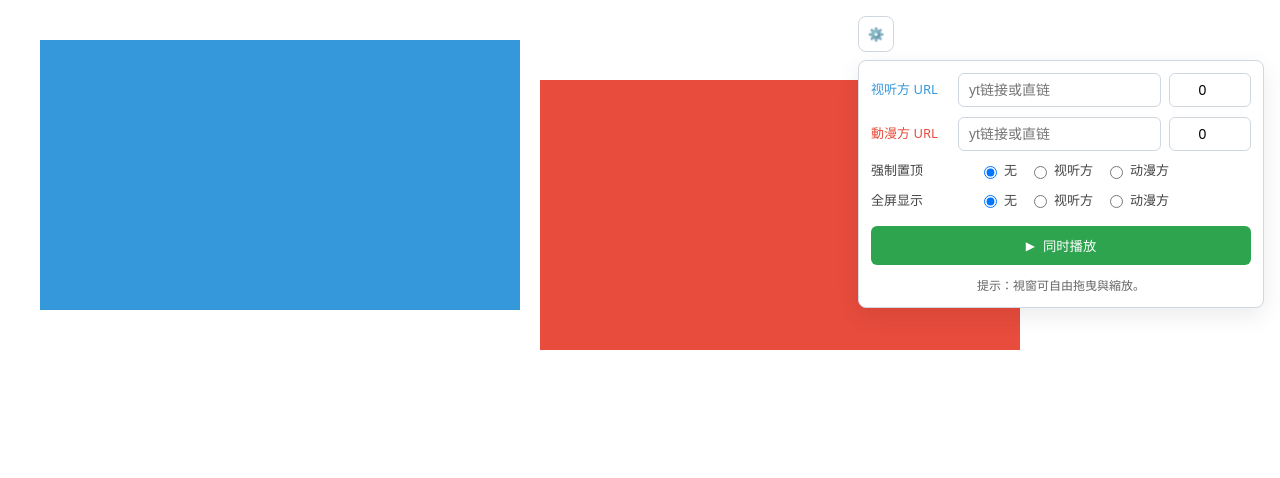
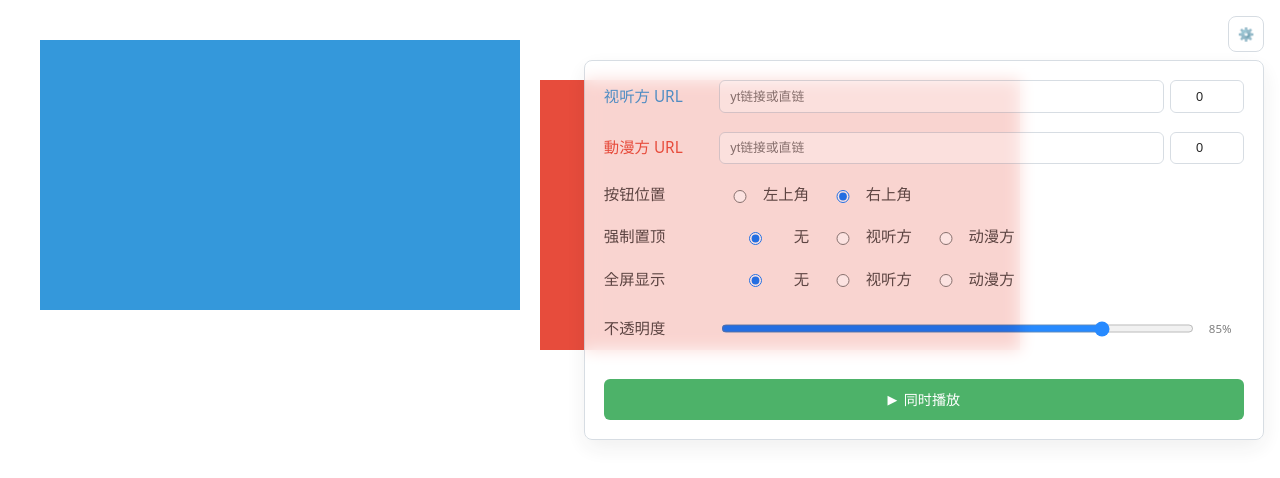
Before and after one commit to Noodles-Lover/VideoSynchronizer, a Vue app: page / in a window 1280 px wide. Shown: the top 478 px of the page. Built offline with nearby package versions, Linux system fonts and the light colour scheme.

Commit message:
opti: 设置UI优化

```diff
--- a/src/components/SettingsPanel.vue
+++ b/src/components/SettingsPanel.vue
@@ -1,7 +1,15 @@
 <template>
-  <div class="settings">
-    <button class="settings-btn" @click="showSettings = !showSettings">⚙️</button>
-    <div class="panel" v-if="showSettings">
+  <div class="settings" :class="[store.settingsPosition, { open: showSettings }]">
+    <button
+      class="settings-btn"
+      @click="showSettings = !showSettings"
+      :style="{ opacity: store.settingsOpacity }"
+    >⚙️</button>
+    <div
+      class="panel"
+      v-if="showSettings"
+      :style="{ opacity: store.settingsOpacity }"
+    >
       <div class="field">
         <label :style="{ color: store.viewerColor }">视听方 URL</label>
         <div class="input-with-time">
@@ -14,6 +22,13 @@
         <div class="input-with-time">
           <input v-model="store.animeRawUrl" placeholder="yt链接或直链" @input="handleUrlInput('anime')" />
           <input v-model.number="store.animeStartTime" type="number" placeholder="秒" @input="handleUrlInput('anime')" class="time-input" />
+        </div>
+      </div>
+      <div class="field">
+        <label>按钮位置</label>
+        <div class="radio-group">
+          <label><input type="radio" value="left" v-model="store.settingsPosition" /> 左上角</label>
+          <label><input type="radio" value="right" v-model="store.settingsPosition" /> 右上角</label>
         </div>
       </div>
       <div class="field">
@@ -32,12 +47,24 @@
           <label><input type="radio" value="anime" v-model="store.fullScreen" /> 动漫方</label>
         </div>
       </div>
+      <div class="field">
+        <label>不透明度</label>
+        <div class="slider-group">
+          <input
+            type="range"
+            min="0.1"
+            max="1"
+            step="0.05"
+            v-model.number="store.settingsOpacity"
+          />
+          <span class="opacity-value">{{ Math.round(store.settingsOpacity * 100) }}%</span>
+        </div>
+      </div>
       <div class="actions">
         <button class="sync-play-btn" @click="handleSyncPlay">
           <span>▶</span> 同时播放
         </button>
       </div>
-      <div class="hint">提示：視窗可自由拖曳與縮放。</div>
     </div>
   </div>
 </template>
@@ -96,34 +123,53 @@ const handleSyncPlay = () => {
 </script>
 
 <style scoped>
-.settings { position: absolute; right: 16px; top: 16px; z-index: 1000; }
-.settings-btn { width: 36px; height: 36px; border-radius: 8px; border: 1px solid #d0d7de; background: #fff; cursor: pointer; }
-.panel { margin-top: 8px; background: #fff; color: #111; border: 1px solid #d0d7de; border-radius: 8px; padding: 12px; width: 380px; box-shadow: 0 8px 24px rgba(0,0,0,0.08); }
-.field { display: flex; align-items: center; gap: 8px; margin-bottom: 10px; }
-.field label { width: 100px; font-size: 13px; color: #444; }
-.field input { flex: 1; padding: 8px 10px; border: 1px solid #d0d7de; border-radius: 6px; font-size: 14px; }
-.input-with-time { flex: 1; display: flex; gap: 8px; }
-.time-input { width: 60px !important; flex: none !important; text-align: center; }
-.radio-group { display: flex; gap: 12px; font-size: 13px; color: #444; }
-.radio-group label { display: flex; align-items: center; gap: 4px; cursor: pointer; width: auto; }
-.actions { margin-top: 16px; display: flex; justify-content: center; }
+.settings { position: absolute; top: 16px; z-index: 1000; display: flex; flex-direction: column; }
+.settings.right { right: 16px; align-items: flex-end; }
+.settings.left { left: 16px; align-items: flex-start; }
+
+.settings-btn { width: 36px; height: 36px; border-radius: 8px; border: 1px solid #d0d7de; background: #fff; cursor: pointer; transition: opacity 0.2s; }
+.panel {
+  margin-top: 8px;
+  background: rgba(255, 255, 255, 0.9);
+  backdrop-filter: blur(8px);
+  color: #111;
+  border: 1px solid #d0d7de;
+  border-radius: 8px;
+  padding: 1.5vw;
+  width: 50vw;
+  min-width: 400px;
+  box-shadow: 0 8px 24px rgba(0,0,0,0.08);
+  display: flex;
+  flex-direction: column;
+}
+.field { display: flex; align-items: center; gap: 1vw; margin-bottom: 1.5vw; }
+.field label { width: 8vw; min-width: 90px; font-size: clamp(13px, 1.2vw, 18px); color: #444; font-weight: 500; }
+.field input { flex: 1; padding: 0.6vw 0.8vw; border: 1px solid #d0d7de; border-radius: 6px; font-size: clamp(12px, 1vw, 16px); background: rgba(255, 255, 255, 0.8); }
+.input-with-time { flex: 1; display: flex; gap: 0.5vw; }
+.time-input { width: 4vw !important; min-width: 50px !important; flex: none !important; text-align: center; }
+.radio-group { display: flex; gap: 1vw; font-size: clamp(12px, 0.9vw, 15px); color: #444; }
+.radio-group label { display: flex; align-items: center; gap: 0.3vw; cursor: pointer; width: auto; }
+.slider-group { flex: 1; display: flex; align-items: center; gap: 1vw; }
+.slider-group input[type="range"] { flex: 1; cursor: pointer; }
+.opacity-value { font-size: clamp(11px, 0.9vw, 14px); color: #666; min-width: 35px; }
+.actions { margin-top: 1vw; display: flex; justify-content: center; }
 .sync-play-btn {
   width: 100%;
-  padding: 10px;
+  padding: 0.8vw;
   background: #2ea44f;
   color: white;
   border: none;
   border-radius: 6px;
+  font-size: clamp(13px, 1.1vw, 18px);
   font-weight: 600;
   cursor: pointer;
   display: flex;
   align-items: center;
   justify-content: center;
-  gap: 8px;
+  gap: 0.5vw;
   transition: all 0.2s;
 }
 .sync-play-btn:hover { background: #2c974b; transform: translateY(-1px); }
 .sync-play-btn:active { background: #298e46; transform: translateY(0); box-shadow: inset 0 3px 5px rgba(0,0,0,0.1); }
-.sync-play-btn span { font-size: 12px; }
-.hint { font-size: 12px; color: #666; margin-top: 12px; text-align: center; }
+.sync-play-btn span { font-size: 1vw; }
 </style>
--- a/src/store.js
+++ b/src/store.js
@@ -10,7 +10,9 @@ export const store = reactive({
   viewerColor: '#3498db', // 蓝色
   animeColor: '#e74c3c',  // 红色
   forcedTop: 'none',
-  fullScreen: 'none'
+  fullScreen: 'none',
+  settingsPosition: 'right', // 'left' or 'right'
+  settingsOpacity: 0.85
 })
 
 watch(() => store.fullScreen, (newVal) => {
```
